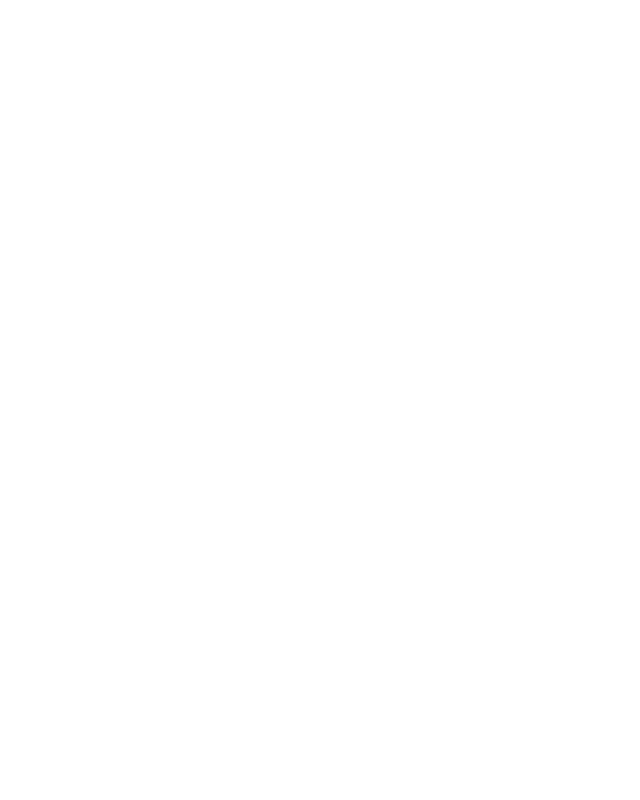
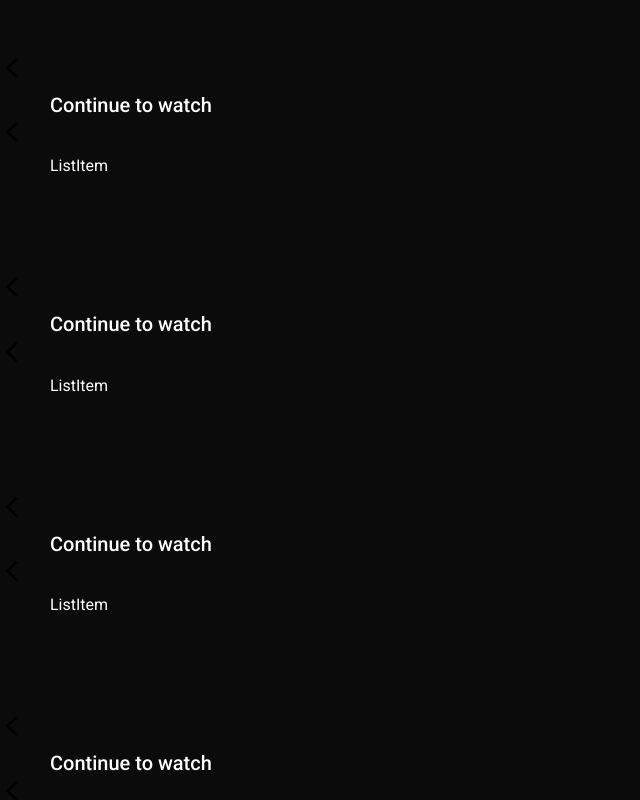
Before and after one commit to gabergabora/NETFLIX-MERN, a React (Vite) app in the folder client/: page / in a window 1280 px wide. Shown: the part 860-1660 px from the top of the page, without its empty margins (0-640 px from the left). Before the commit the page ends 800 px from the top, so only its background shows below. Built offline with nearby package versions, Linux system fonts and the light colour scheme.

Commit message:
List and ListItem added

```diff
--- /dev/null
+++ b/client/src/components/ListItem/ListItem.jsx
@@ -0,0 +1,8 @@
+import React from "react";
+import "./ListItem.scss";
+
+const ListItem = () => {
+  return <div className="listItem">ListItem</div>;
+};
+
+export default ListItem;
--- /dev/null
+++ b/client/src/components/ListItem/ListItem.scss
@@ -0,0 +1,81 @@
+.listItem {
+  width: 225px;
+  height: 120px;
+  background-color: var(--main-color);
+  margin-right: 5px;
+  overflow: hidden;
+  cursor: pointer;
+  color: white;
+
+  img {
+    width: 100%;
+    height: 100%;
+    object-fit: cover;
+  }
+
+  video {
+    width: 100%;
+    height: 140px;
+    object-fit: cover;
+    position: absolute;
+    top: 0;
+    left: 0;
+  }
+
+  &:hover {
+    width: 325px;
+    height: 300px;
+    position: absolute;
+    top: -150px;
+    -webkit-box-shadow: 0px 0px 15px 0px rgba(255, 255, 255, 0.07);
+    box-shadow: 0px 0px 15px 0px rgba(255, 255, 255, 0.07);
+    border-radius: 5px;
+
+    img {
+      height: 140px;
+    }
+
+    .itemInfo {
+      display: flex;
+      flex-direction: column;
+      padding: 5px;
+
+      .icons {
+        display: flex;
+        margin-bottom: 10px;
+
+        .icon {
+          border: 2px solid white;
+          padding: 5px;
+          border-radius: 50%;
+          margin-right: 10px;
+          font-size: 16px;
+        }
+      }
+      .itemInfoTop {
+        display: flex;
+        align-items: center;
+        margin-bottom: 10px;
+        font-size: 14px;
+        font-weight: 600;
+        color: gray;
+
+        .limit {
+          border: 1px solid gray;
+          padding: 1px 3px;
+          margin: 0 10px;
+        }
+      }
+
+      .desc {
+        font-size: 13px;
+        margin-bottom: 10px;
+      }
+
+      .genre {
+        font-size: 14px;
+        color: lightgray;
+      }
+    }
+  }
+}
--- /dev/null
+++ b/client/src/components/list/List.jsx
@@ -0,0 +1,21 @@
+import React from "react";
+import "./List.scss";
+import { ArrowBackIosOutlined } from "@mui/icons-material";
+import ListItem from "../ListItem/ListItem";
+
+const List = () => {
+  return (
+    <div className="list">
+      <span className="listTitle"> Continue to watch</span>
+      <div className="wrapper">
+        <ArrowBackIosOutlined />
+        <div className="container">
+          <ListItem />
+        </div>
+        <ArrowBackIosOutlined />
+      </div>
+    </div>
+  );
+};
+
+export default List;
--- /dev/null
+++ b/client/src/components/list/List.scss
@@ -0,0 +1,43 @@
+.list {
+  width: 100%;
+  margin-top: 10px;
+
+  .listTitle {
+    color: white;
+    font-size: 20px;
+    font-weight: 500;
+    margin-left: 50px;
+  }
+
+  .wrapper {
+    position: relative;
+    .sliderArrow {
+      width: 50px;
+      height: 100%;
+      background-color: rgb(22, 22, 22, 0.5);
+      color: white;
+      position: absolute;
+      z-index: 99;
+      top: 0;
+      bottom: 0;
+      margin: auto;
+      cursor: pointer;
+
+      &.left {
+        left: 0;
+      }
+
+      &.right {
+        right: 0;
+      }
+    }
+    .container {
+      margin-left: 50px;
+      display: flex;
+      margin-top: 10px;
+      width: max-content;
+      transform: translateX(0px);
+      transition: all 1s ease;
+    }
+  }
+}
--- a/client/src/pages/home/Home.jsx
+++ b/client/src/pages/home/Home.jsx
@@ -3,12 +3,22 @@
 
 import Navbar from "../../components/navbar/Navbar";
 import Featured from "../../components/featured/Featured";
+import List from "../../components/list/List";
 
 const Home = () => {
   return (
     <div className="home">
       <Navbar />
       <Featured type={`series`} />
+      <List />
+      <List />
+      <List />
+      <List />
+      <List />
+      <List />
+      <List />
+      <List />
+      <List />
     </div>
   );
 };
```
